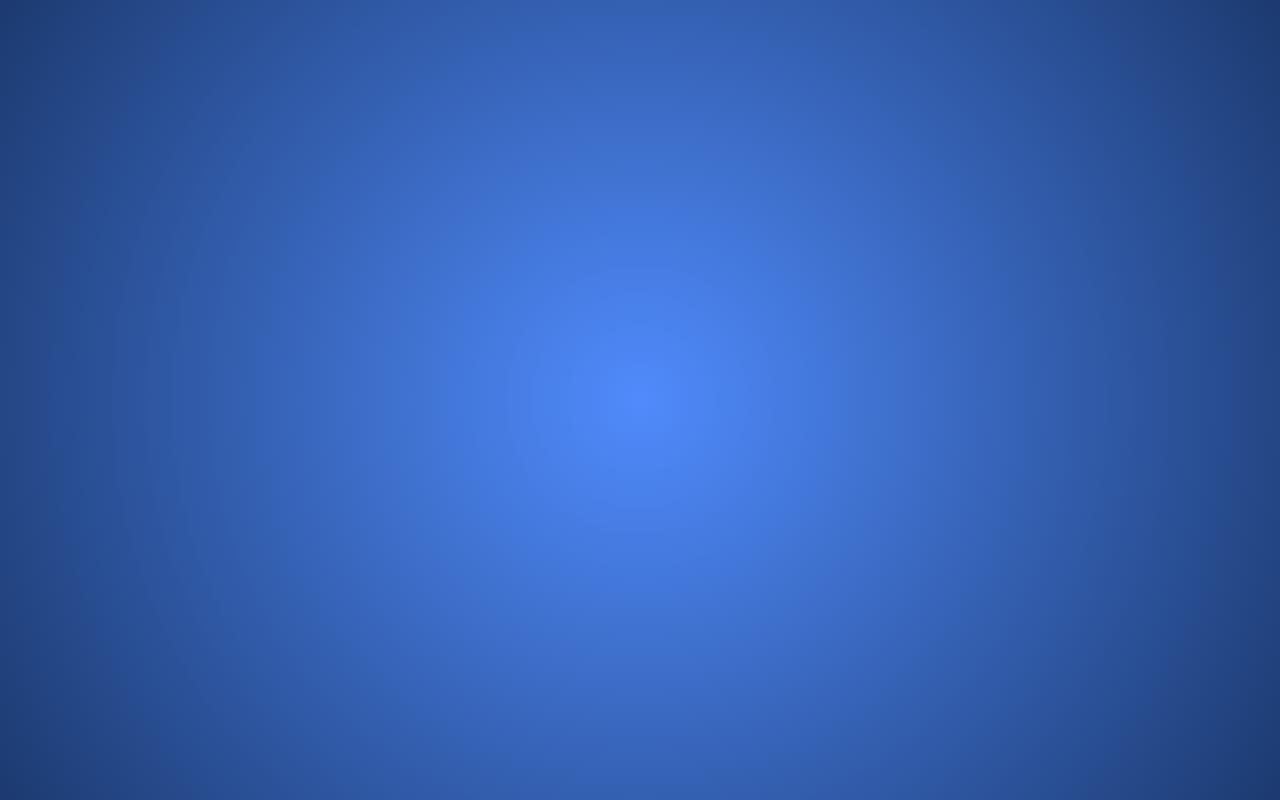
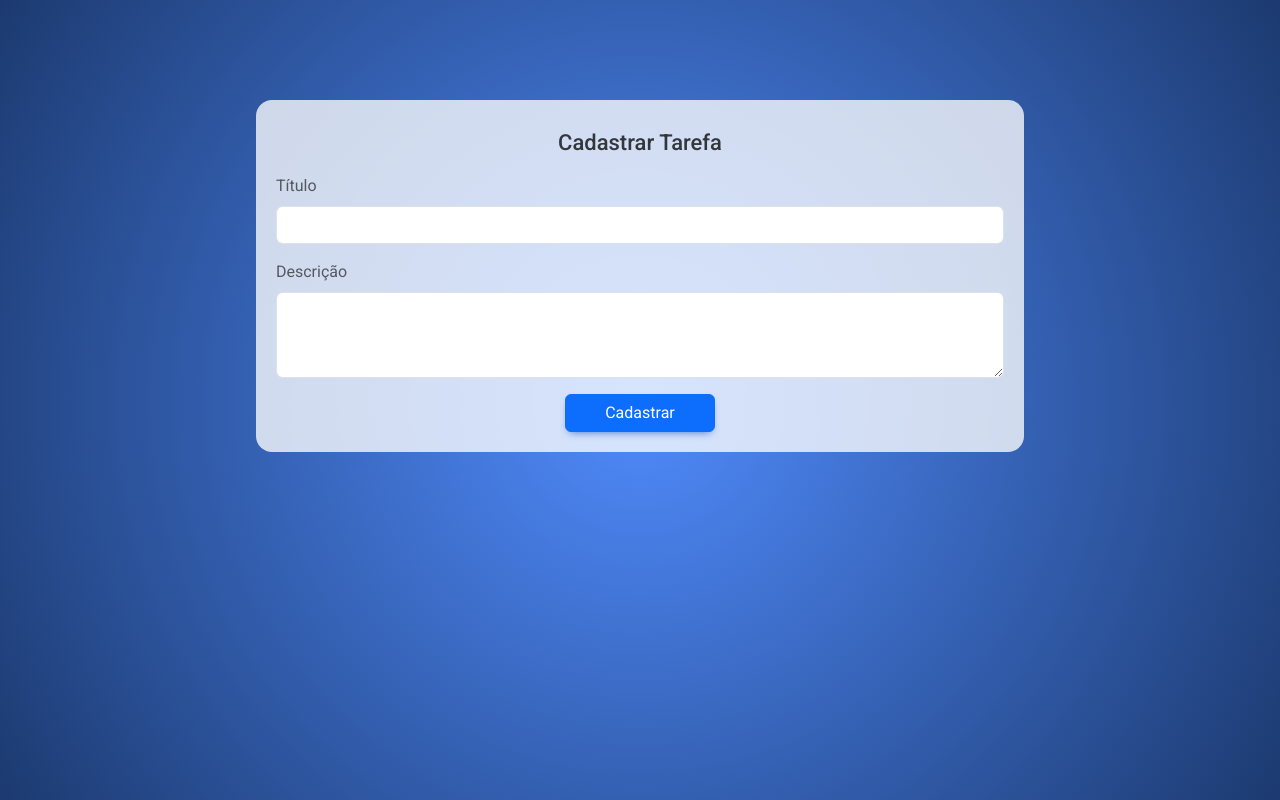
Before and after one commit to IgorTorquatto/Task-manager, a React (Vite) app: page /register_task in a window 1280 px wide. Before the commit this address had no page. Built offline with nearby package versions, Linux system fonts and the light colour scheme.

Commit message:
add: RegisterTask page

```diff
--- a/src/Router.jsx
+++ b/src/Router.jsx
@@ -3,6 +3,7 @@ import { Routes,Route } from 'react-router-dom';
 import { Login } from './pages/Login';
 import { Register } from './pages/Register';
 import { Home } from './pages/Home';
+import { RegisterTask } from './pages/RegisterTask';
 
 export const Router = () =>{
     return(
@@ -10,6 +11,7 @@ export const Router = () =>{
             <Route path='/' element={<Login/>}/>
             <Route path='/register' element={<Register/>}/>
             <Route path='/home' element={<Home/>}/>
+            <Route path='/register_task' element={<RegisterTask/>}/>
         </Routes>
     )
 }
--- /dev/null
+++ b/src/pages/RegisterTask/index.jsx
@@ -0,0 +1,90 @@
+import axios from "axios";
+import { useState } from "react";
+import Form from "react-bootstrap/Form";
+import { Card, CardBody, CardHeader, Container } from "./styles";
+import { ToastContainer, toast } from "react-toastify";
+import "react-toastify/dist/ReactToastify.css";
+import { useNavigate } from "react-router-dom";
+
+export const RegisterTask = () => {
+  const [newTask, setNewTask] = useState({ title: "", description: "" });
+  const navigate = useNavigate();
+
+  // Função para criar uma nova tarefa
+  const handleCreateTask = async (e) => {
+    e.preventDefault();
+    const userId = localStorage.getItem("userId");
+    try {
+      const response = await axios.post("http://localhost:3000/tasks", {
+        user_id: userId,
+        title: newTask.title,
+        description: newTask.description,
+      });
+
+      if (response.status === 201) {
+        setNewTask({ title: "", description: "" }); // Limpar os campos do formulário
+        toast.success("Usuário cadastrado com sucesso!", {
+          position: "bottom-right",
+          autoClose: 2000,
+          hideProgressBar: false,
+        });
+
+        setTimeout(()=>{
+            navigate("/home");
+        },2000);
+      }
+    } catch (error) {
+        toast.error("Erro ao cadastrar usuário. Preencha todos os campos.", {
+            position: "bottom-right",
+            autoClose: 4000,
+            hideProgressBar: false,
+            theme: "colored"
+          });
+      console.error("Erro ao criar tarefa:", error);
+    }
+  };
+
+  return (
+    <Container>
+      <ToastContainer />
+      <Card>
+        <CardHeader>
+          <h1>Cadastrar Tarefa</h1>
+        </CardHeader>
+        <CardBody>
+          <Form>
+            <Form.Group className="mb-3" controlId="exampleForm.ControlInput1">
+              <Form.Label>Título</Form.Label>
+              <Form.Control
+                type="text"
+                placeholder=""
+                onChange={(e) =>
+                  setNewTask({ ...newTask, title: e.target.value })
+                }
+              />
+            </Form.Group>
+            <Form.Group
+              className="mb-3"
+              controlId="exampleForm.ControlTextarea1"
+            >
+              <Form.Label>Descrição</Form.Label>
+              <Form.Control
+                as="textarea"
+                rows={3}
+                onChange={(e) =>
+                  setNewTask({ ...newTask, description: e.target.value })
+                }
+              />
+            </Form.Group>
+            <button
+              onClick={handleCreateTask}
+              className="btn btn-primary customBtn"
+            >
+              Cadastrar
+            </button>
+          </Form>
+        </CardBody>
+      </Card>
+    </Container>
+  );
+};
--- /dev/null
+++ b/src/pages/RegisterTask/styles.js
@@ -0,0 +1,41 @@
+import styled from "styled-components";
+
+export const Container = styled.div`
+    width: 100%;
+    display: flex;
+    justify-content: center;
+`;
+
+export const Card = styled.div`
+  width: 60%;
+  padding: 20px;
+  margin-top: 100px;
+  background-color: rgba(255, 255, 255, 0.77);
+  border-radius: 1rem;
+  @media (max-width: 600px) {
+    width: 350px;
+  }
+`;
+
+export const CardHeader = styled.div`
+  h1 {
+    font-size: 22px;
+    opacity: 0.9;
+    text-align: center;
+    padding: 10px;
+  }
+`;
+
+export const CardBody = styled.div`
+  display: flex;
+  flex-direction: column;
+  Form{
+    display: flex;
+    flex-direction: column;
+  }
+  .customBtn{
+    text-transform: capitalize;
+    width: 150px;
+    align-self: center;
+  }
+`;
```
